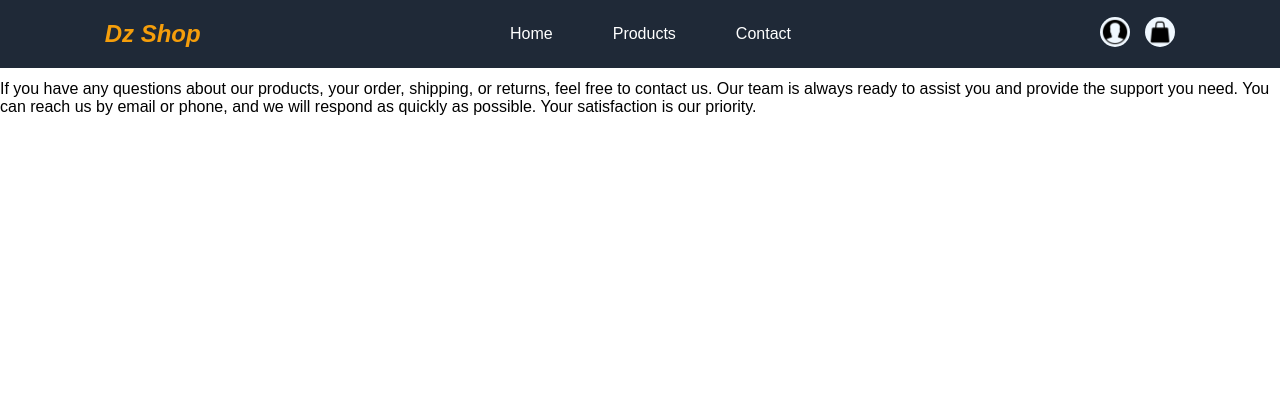
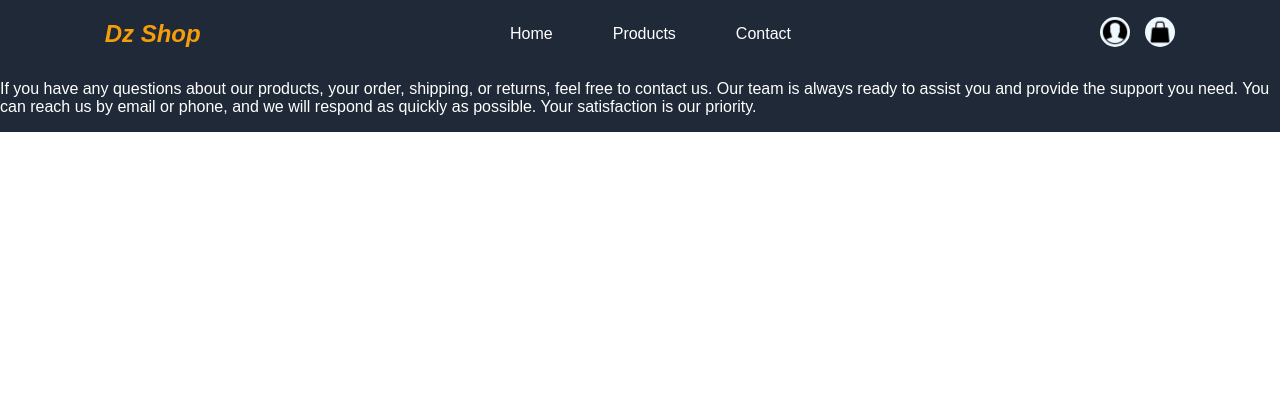
Before and after one commit to superCODZE/pfetest, a Django app: page / in a window 1280 px wide. Shown: the top 420 px of the page. Run offline with Django 5.2, Linux system fonts and the light colour scheme.

```diff
--- a/ecommairce/core/templates/base.html
+++ b/ecommairce/core/templates/base.html
@@ -28,6 +28,7 @@
     </nav>
     <header></header>
     <main>
+
         {% block content %}
         {% endblock %}
     </main>
--- a/ecommairce/static/style.css
+++ b/ecommairce/static/style.css
@@ -6,6 +6,7 @@
     gap: 100px;
     position: fixed;
     width: 100%;
+
 
 
 }
@@ -58,8 +59,9 @@
 }
 
 .footer{
-    margin: 0;
-    margin-top: auto;
+    background-color: #1f2937;
+    color: white;
+
 }
 
 body{
```
